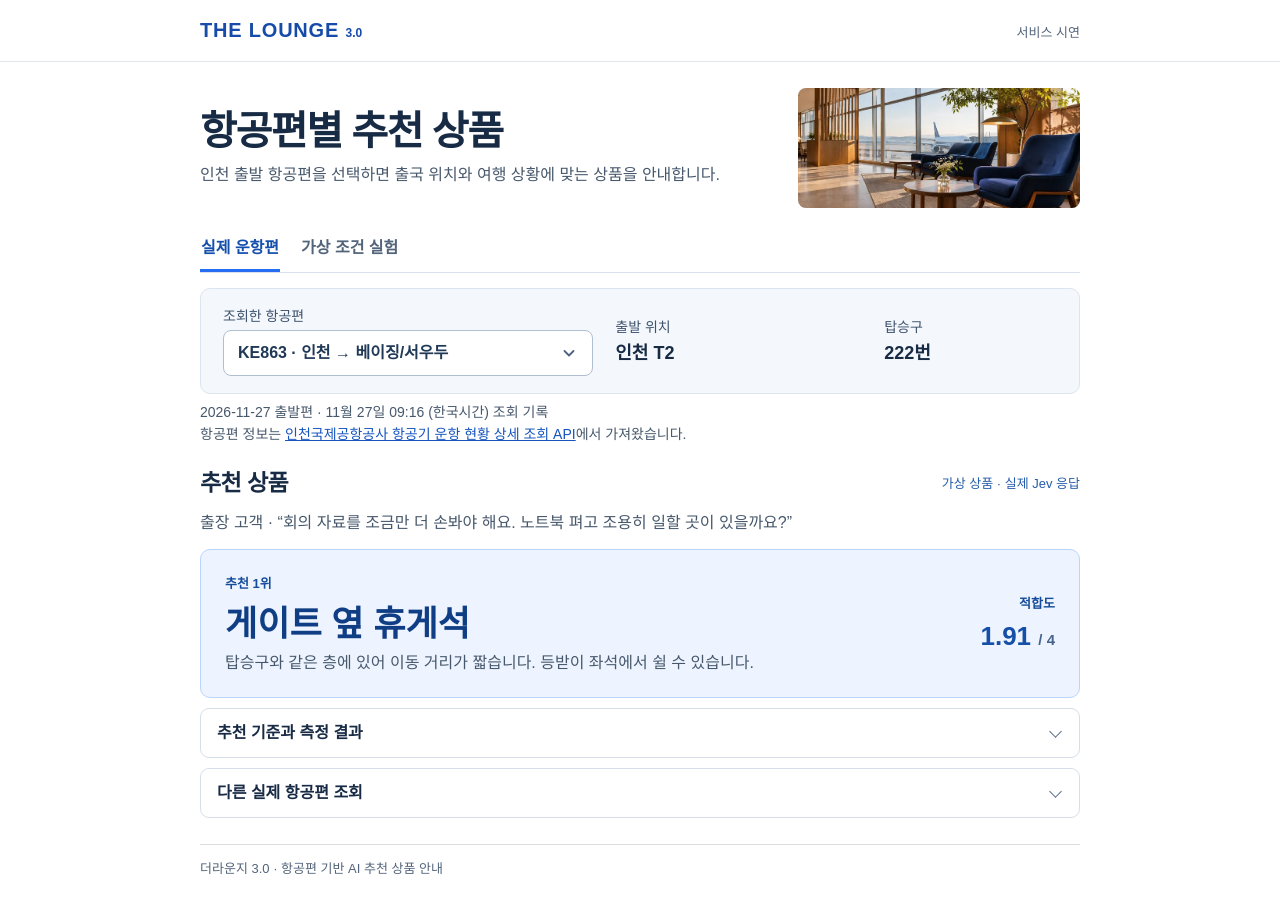
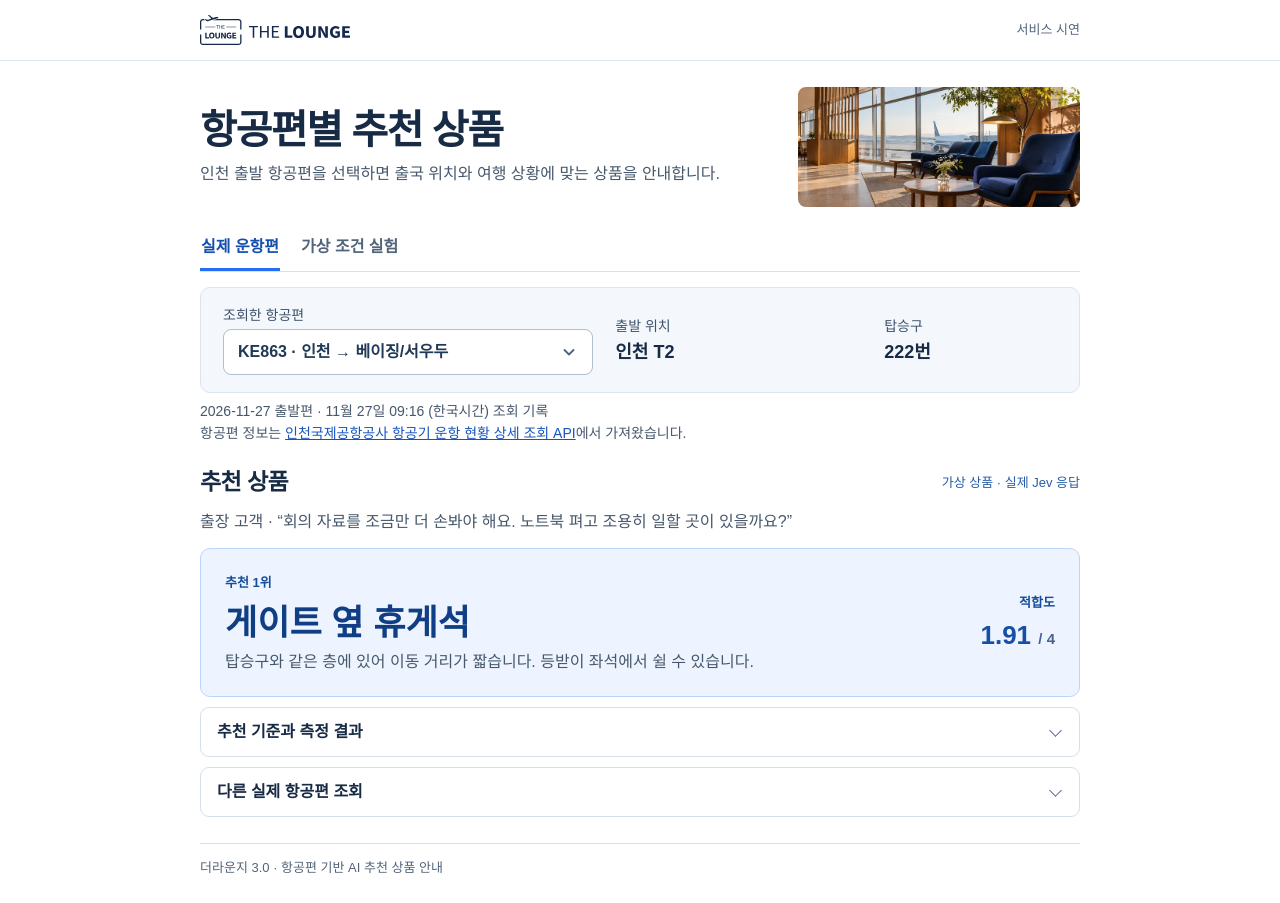
Before and after one commit to minsukong/jev-poc, a React (Vite) app: page / in a window 1280 px wide. Built offline with nearby package versions, Linux system fonts and the light colour scheme; a web font is replaced by a local one.

Commit message:
Use supplied Lounge logo in the demo header

```diff
--- a/src/main.tsx
+++ b/src/main.tsx
@@ -41,7 +41,7 @@ function App(){
     : '이용 조건을 만족하는 상품이 없습니다.';
   const rightTitle=fallback?'장애 시 대체 추천':mode==='mock'?'모의 추천':'Jev 추천';
   const seconds=result?(result.elapsedMs/1000).toFixed(3):'';
-  return <><header className="mast"><div>THE LOUNGE <span>3.0</span></div><small>서비스 시연</small></header>
+  return <><header className="mast"><img className="brand-logo" src={new URL("./assets/logo.svg",import.meta.url).href} width="150" height="30" alt="더라운지" /><small>서비스 시연</small></header>
     <main><section className="intro"><div><h1>항공편별 추천 상품</h1><p>인천 출발 항공편을 선택하면 출국 위치와 여행 상황에 맞는 상품을 안내합니다.</p></div><div className="photo" aria-hidden="true"/></section>
     <nav className="view" aria-label="운항정보 선택">{(['airport','demo'] as const).map(v=><button key={v} aria-pressed={view===v} onClick={()=>setView(v)}>{v==='airport'?'실제 운항편':'가상 조건 실험'}</button>)}</nav>
     {view==='airport'?<section className="recorded">
--- a/src/style.css
+++ b/src/style.css
@@ -6,7 +6,7 @@
 }
 :root {font: 16px/1.55 'Pretendard GOV',sans-serif; color:#182b45; background:white; word-break:keep-all; font-variant-numeric:tabular-nums}
 *{box-sizing:border-box}body,h1,h2,h3,h4,p,dl,dd{margin:0}main,footer{width:min(880px,90%);margin:auto}
-.mast{display:flex;align-items:baseline;justify-content:space-between;padding:15px max(5vw,calc((100vw - 880px)/2));border-bottom:1px solid #dfe5ec}.mast div{font-size:20px;letter-spacing:.04em;font-weight:820;color:#164ba9}.mast span{font-size:12px;letter-spacing:0}.mast small,small{font-size:13px;color:#52647a}
+.mast{display:flex;align-items:center;justify-content:space-between;padding:15px max(5vw,calc((100vw - 880px)/2));border-bottom:1px solid #dfe5ec}.brand-logo{display:block;width:150px;max-width:50%;height:auto}.mast small,small{font-size:13px;color:#52647a}
 .intro{display:grid;grid-template-columns:1fr 32%;gap:30px;align-items:center;margin:26px 0 20px}.photo{height:120px;background:url('./assets/lounge.webp') center right/cover;border-radius:8px}
 h1{font-size:clamp(29px,4vw,40px);line-height:1.18;letter-spacing:-.035em;margin-bottom:8px}h2{font-size:23px;letter-spacing:-.025em}h3{font-size:23px;line-height:1.35}p,dd{color:#47586c}
 .flight{display:grid;grid-template-columns:minmax(280px,1.5fr) minmax(0,1fr) minmax(0,.7fr);gap:22px;align-items:center;background:#f4f7fc;border:1px solid #dce4ef;border-radius:10px;padding:17px 22px}.flight small,.flight label,.traveler{font-size:14px;color:#3e536d}.flight strong,.flight select{display:block}.flight strong{font-size:18px}.flight select{margin-top:3px;width:100%;font-weight:650}
```
Also changed, not shown: src/assets/logo.svg (added), 6 other files (tests, documents, lock files or other folders).
